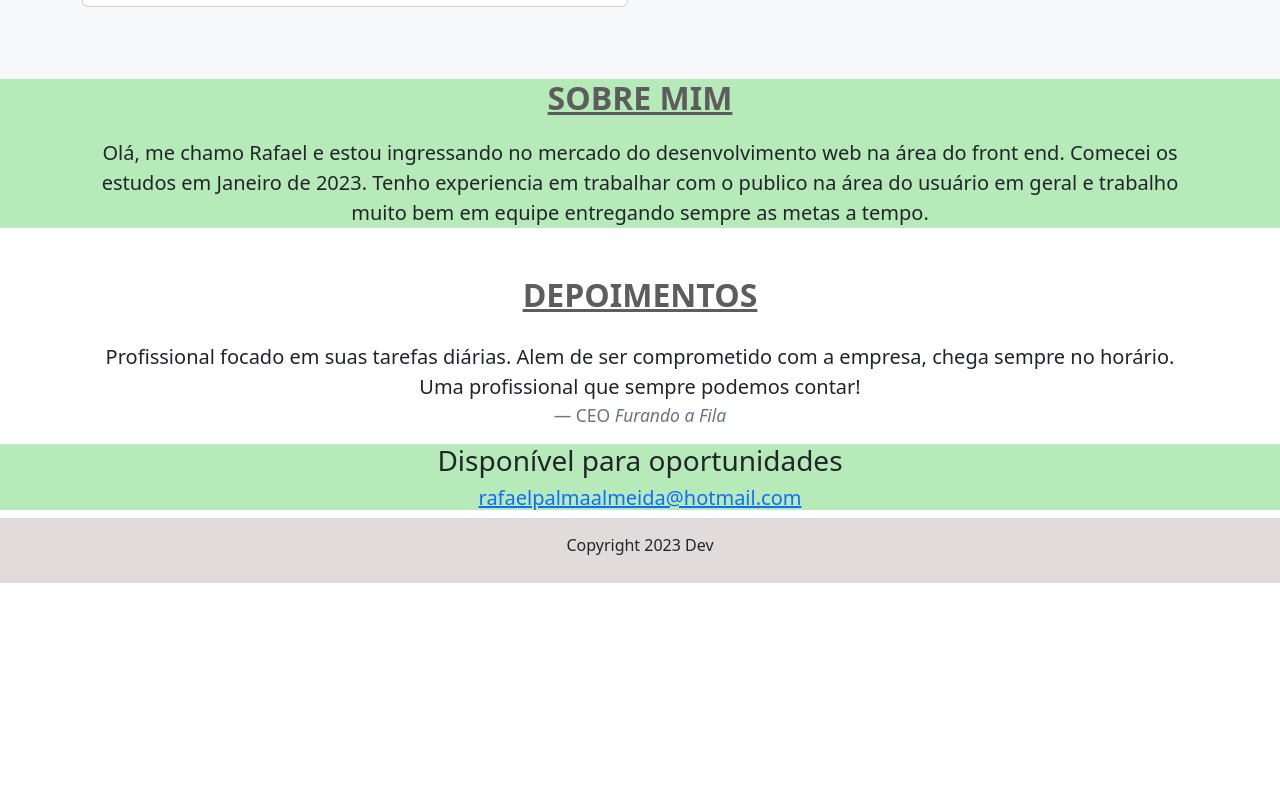
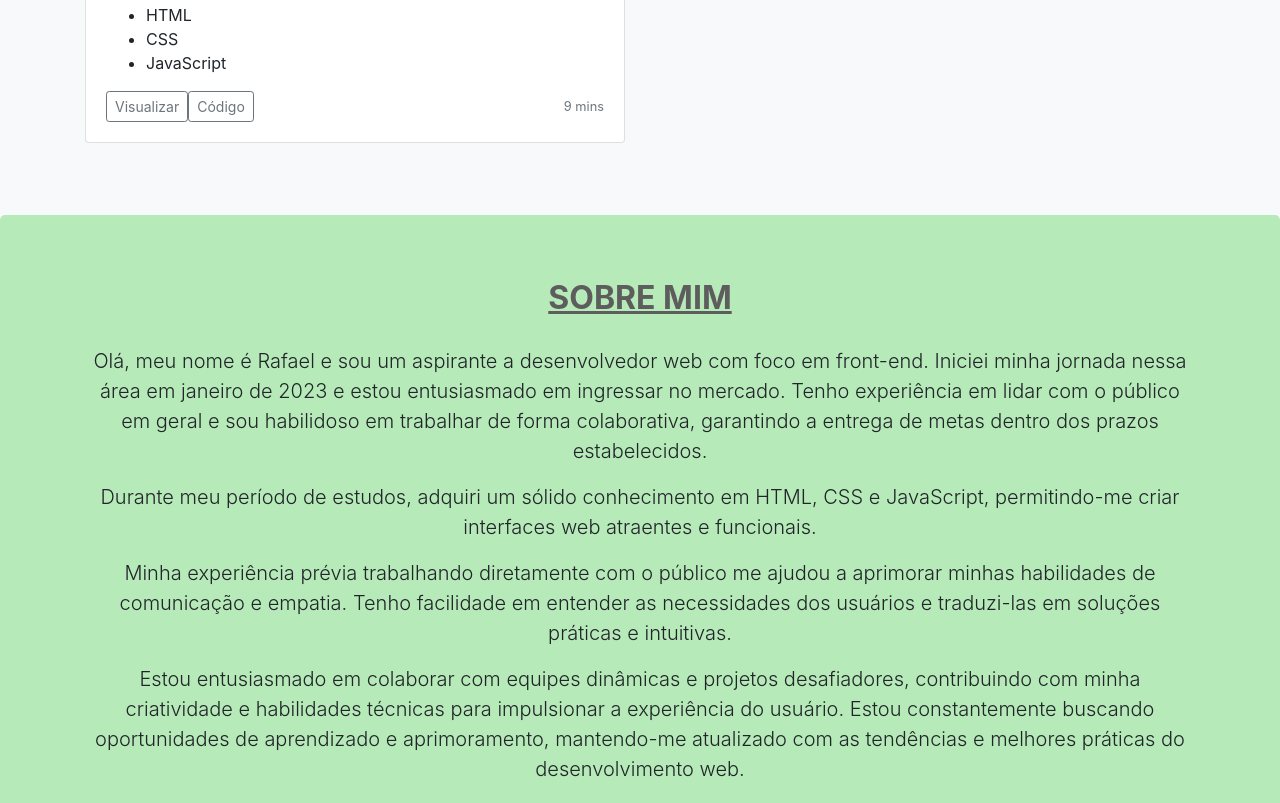
Before and after one commit to rafaelpalmaalmeida/portifolio, a plain HTML site: page index.html in a window 1280 px wide. Shown: the part 1177-1980 px from the top of the page. Before the commit the page ends 1760 px from the top, so only its background shows below. Drawn offline with nearby package versions, Linux system fonts and the light colour scheme.

Commit message:
Corrigindo erros

```diff
--- a/index.html
+++ b/index.html
@@ -5,12 +5,8 @@
   <meta charset="UTF-8">
   <meta http-equiv="X-UA-Compatible" content="IE=edge">
   <meta name="viewport" content="width=device-width, initial-scale=1.0">
-  <link href="https://cdn.jsdelivr.net/npm/bootstrap@5.3.0-alpha3/dist/css/bootstrap.min.css" rel="stylesheet"
-    integrity="sha384-KK94CHFLLe+nY2dmCWGMq91rCGa5gtU4mk92HdvYe+M/SXH301p5ILy+dN9+nJOZ" crossorigin="anonymous">
-  <script src="https://cdn.jsdelivr.net/npm/bootstrap@5.3.0-alpha3/dist/js/bootstrap.bundle.min.js"
-    integrity="sha384-ENjdO4Dr2bkBIFxQpeoTz1HIcje39Wm4jDKdf19U8gI4ddQ3GYNS7NTKfAdVQSZe"
-    crossorigin="anonymous"></script>
-  <link rel="stylesheet" href="./style.css">
+  <link rel="stylesheet" href="https://stackpath.bootstrapcdn.com/bootstrap/4.1.3/css/bootstrap.min.css" integrity="sha384-MCw98/SFnGE8fJT3GXwEOngsV7Zt27NXFoaoApmYm81iuXoPkFOJwJ8ERdknLPMO" crossorigin="anonymous">
+  <script src="https://stackpath.bootstrapcdn.com/bootstrap/4.1.3/js/bootstrap.min.js" integrity="sha384-ChfqqxuZUCnJSK3+MXmPNIyE6ZbWh2IMqE241rYiqJxyMiZ6OW/JmZQ5stwEULTy" crossorigin="anonymous"></script>  <link rel="stylesheet" href="./style.css">
   <script src="https://kit.fontawesome.com/4675bbc44c.js" crossorigin="anonymous"></script>
   <title>Rafael Palma Almeida</title>
 </head>
@@ -18,14 +14,9 @@
 <body>
   <nav class="corSecundaria navbar navbar-expand-lg navbar-light">
     <a class="navbar-brand" href="#">Rafael Palma Almeida</a>
-    <button class="navbar-toggler" type="button" data-toggle="collapse" data-target="#navbarSupportedContent"
-      aria-controls="navbarSupportedContent" aria-expanded="false" aria-label="Toggle navigation">
-      <span class="navbar-toggler-icon"></span>
-    </button>
 
     <div class="collapse navbar-collapse " id="navbarSupportedContent">
       <ul class="navbar-nav mr-auto">
-
       </ul>
       <ul class="navbar-nav">
         <li class="nav-item">
@@ -93,17 +84,19 @@
 
   <section class="jumbotron text-center corPrimaria" id="sobre-mim">
     <div class="container">
-      <h2 class="jumbotron heading titulosBrancos">Sobre mim</h2>
-      <p class="lead mb-5">Olá, me chamo Rafael e estou ingressando no mercado do desenvolvimento web na área do front end. Comecei os estudos em Janeiro de 2023. Tenho experiencia em trabalhar com o publico na área do usuário em geral e trabalho muito bem em equipe entregando sempre as metas a tempo.</p>
-
+      <h2 class="jumbotron-heading titulosBrancos">Sobre mim</h2>
+      <p class="lead mb-3">Olá, meu nome é Rafael e sou um aspirante a desenvolvedor web com foco em front-end. Iniciei minha jornada nessa área em janeiro de 2023 e estou entusiasmado em ingressar no mercado. Tenho experiência em lidar com o público em geral e sou habilidoso em trabalhar de forma colaborativa, garantindo a entrega de metas dentro dos prazos estabelecidos.</p>
+      <p class="lead mb-3">Durante meu período de estudos, adquiri um sólido conhecimento em HTML, CSS e JavaScript, permitindo-me criar interfaces web atraentes e funcionais. </p>
+      <p class="lead mb-3">Minha experiência prévia trabalhando diretamente com o público me ajudou a aprimorar minhas habilidades de comunicação e empatia. Tenho facilidade em entender as necessidades dos usuários e traduzi-las em soluções práticas e intuitivas.</p>
+      <p class="lead mb-3">Estou entusiasmado em colaborar com equipes dinâmicas e projetos desafiadores, contribuindo com minha criatividade e habilidades técnicas para impulsionar a experiência do usuário. Estou constantemente buscando oportunidades de aprendizado e aprimoramento, mantendo-me atualizado com as tendências e melhores práticas do desenvolvimento web.</p>
     </div>
   </section>
 
   <Section class="jumbotron text-center" id="depoimentos">
     <div class="container">
-      <h2 class="jumbotron-heading text-center titulosVerdes">Depoimentos</h2>
+      <h2 class="jumbotron-heading text-center titulosVerdes ">Depoimentos</h2>
       <blockquote class="blockquote text-center">
-        <p class="mb-3">Profissional focado em suas tarefas diárias. Alem de ser comprometido com a empresa, chega sempre no horário. Uma profissional que sempre podemos contar!</p>
+        <p class="mb-3">É uma honra ter o Rafael como parte da nossa equipe. Sua dedicação e compromisso com a empresa são notáveis e ele é uma presença confiável e pontual em todas as tarefas. Além de cumprir suas responsabilidades com excelência, ele também é um colaborador exemplar, ajudando a impulsionar o sucesso da empresa com suas habilidades e atitude positiva.</p>
         <footer class="blockquote-footer">CEO <cite title="Source Title">Furando a Fila</cite></footer>
       </blockquote>
     </div>
```
